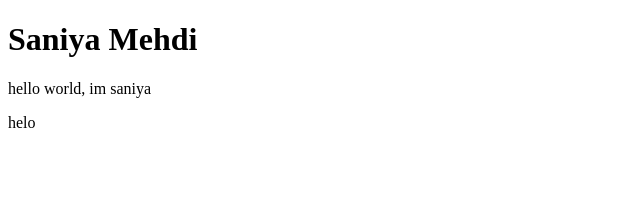
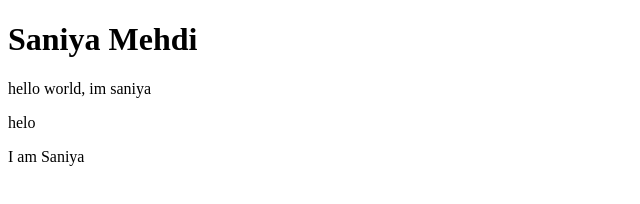
Before and after one commit to SaniyaMehdi27/Myrepo, a plain HTML site: page index.html in a window 1280 px wide. Shown: the full height of the page, 0-640 px from the left. Drawn offline with Linux system fonts and the light colour scheme.

Commit message:
Add next para

```diff
--- a/index.html
+++ b/index.html
@@ -8,7 +8,8 @@
 <body>
     <h1>Saniya Mehdi</h1>
     <p>hello world, im saniya</p>
-    <p>helo</p>
+    <p>helo </p>
+    <p>I am Saniya</p>
 
 </body>
 </html>
```
